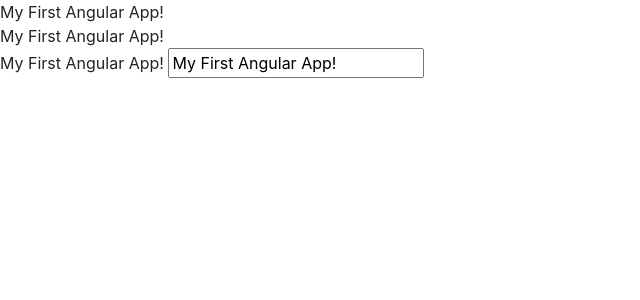
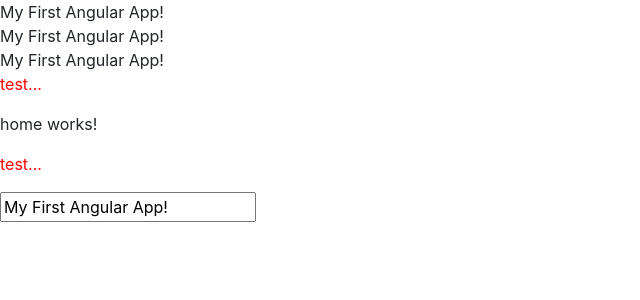
Before and after one commit to mrsoroush/Angular, an Angular app: page / in a window 1280 px wide. Shown: the top 300 px of the page, without its empty margins (0-640 px from the left). Built offline with nearby package versions, Linux system fonts and the light colour scheme.

Commit message:
first components...

```diff
--- a/angular.json
+++ b/angular.json
@@ -27,6 +27,7 @@
               "src/styles.css"
             ],
             "scripts": [
+              "node_modules/jquery/dist/jquery.min.js",
               "node_modules/bootstrap/dist/js/bootstrap.min.js"
             ]
           },
--- a/package.json
+++ b/package.json
@@ -36,6 +36,7 @@
     "codelyzer": "~4.3.0",
     "jasmine-core": "~2.99.1",
     "jasmine-spec-reporter": "~4.2.1",
+    "jquery": "^3.3.1",
     "karma": "~3.0.0",
     "karma-chrome-launcher": "~2.2.0",
     "karma-coverage-istanbul-reporter": "~2.0.1",
--- a/src/app/app.component.html
+++ b/src/app/app.component.html
@@ -22,4 +22,7 @@
 {{title}}
 <br>
 {{title}}
+<br>
+<test-comp></test-comp>
+<app-home></app-home>
 <input type="text" [(ngModel)]='title' />
--- a/src/app/app.module.ts
+++ b/src/app/app.module.ts
@@ -3,10 +3,14 @@
 import { FormsModule } from '@angular/forms';
 
 import { AppComponent } from './app.component';
+import{ TestComponent } from './test.component';
+import { HomeComponent } from './home/home.component';
 
 @NgModule({
   declarations: [
-    AppComponent
+    AppComponent,
+    TestComponent,
+    HomeComponent
   ],
   imports: [
     BrowserModule,
--- /dev/null
+++ b/src/app/home/home.component.html
@@ -0,0 +1,4 @@
+<p>
+  home works!
+</p>
+<test-comp></test-comp>
--- /dev/null
+++ b/src/app/home/home.component.ts
@@ -0,0 +1,15 @@
+import { Component, OnInit } from '@angular/core';
+
+@Component({
+  selector: 'app-home',
+  templateUrl: './home.component.html',
+  styleUrls: ['./home.component.css']
+})
+export class HomeComponent implements OnInit {
+
+  constructor() { }
+
+  ngOnInit() {
+  }
+
+}
--- /dev/null
+++ b/src/app/test.component.ts
@@ -0,0 +1,13 @@
+import { Component } from '@angular/core';
+
+@Component({
+    selector: 'test-comp',
+    template: '<p>test...</p>',
+    styles: [
+        'p {color: #fb0000;}'
+    ]
+})
+
+export class TestComponent {
+
+}
```
Also changed, not shown: src/app/home/home.component.css (added), 2 other files (tests, documents, lock files or other folders).
